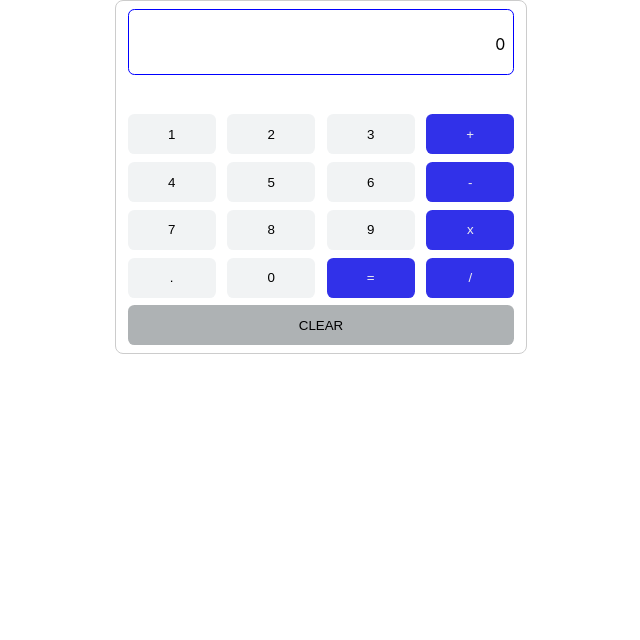
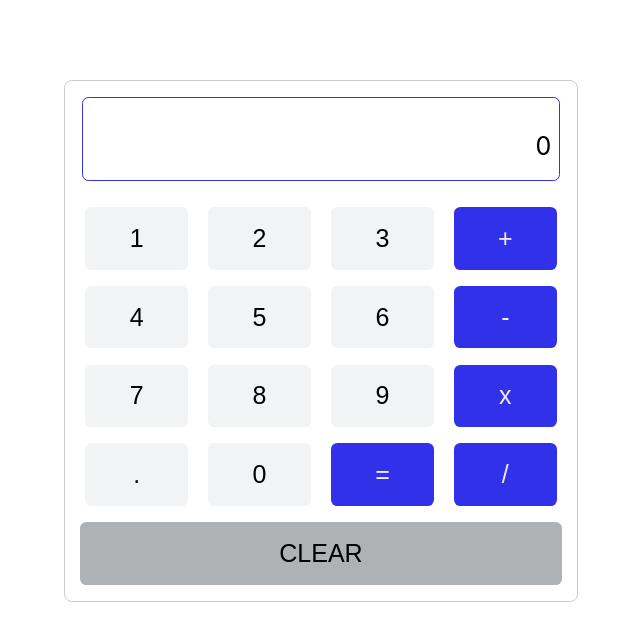
Before and after one commit to Fbossio/calculator, a React (Create React App) app: page / in a window 1280 px wide. Shown: the top 640 px of the page, without its empty margins (319-959 px from the left). Built offline with nearby package versions, Linux system fonts and the light colour scheme.

Commit message:
Change styles and fix a bug with the display of zeros

```diff
--- a/src/components/Button/Button.module.css
+++ b/src/components/Button/Button.module.css
@@ -1,10 +1,11 @@
 .btn {
-  height: 2.5rem;
-  width: 5.5rem;
+  height: 100%;
+  width: 20%;
   border-radius: 0.4rem;
   border: none;
   background-color: rgb(241, 243, 244);
   cursor: pointer;
+  font-size: 1.5625rem;
 }
 
 .oper {
--- a/src/components/Calculator/Calculator.jsx
+++ b/src/components/Calculator/Calculator.jsx
@@ -54,9 +54,24 @@ class Calculator extends Component {
   };
 
   handleZero = (e) => {
-    let pattern = /^0/;
-    if (!pattern.test(this.state.currentNumber)) {
-      this.setState({ currentNumber: this.state.currentNumber + e.value });
+    //let pattern = /^0/;
+    if (
+      /*!pattern.test(this.state.currentNumber)*/ this.state.currentNumber !==
+      "0"
+    ) {
+      if (!this.state.returned) {
+        this.setState({
+          currentNumber: this.state.currentNumber + e.value,
+          operatorFlag: false,
+          returned: false,
+        });
+      } else if (this.state.returned) {
+        this.setState({
+          currentNumber: "" + e.value,
+          operatorFlag: false,
+          returned: false,
+        });
+      }
     }
   };
 
@@ -110,7 +125,7 @@ class Calculator extends Component {
   render() {
     return (
       <div className={classes.container}>
-        <div className={classes.row}>
+        <div className={classes.rowContainer}>
           <Display value={this.state.currentNumber} />
         </div>
         <div className={classes.row}>
--- a/src/components/Calculator/Calculator.module.css
+++ b/src/components/Calculator/Calculator.module.css
@@ -1,15 +1,31 @@
 .container {
-  width: 32%;
-  height: 22rem;
+  width: 40vw;
+  height: 65vh;
   border: 1px solid #ccc;
   border-radius: 0.5rem;
   margin: auto;
   display: flex;
   flex-direction: column;
   justify-content: space-evenly;
+  margin-top: 10vh;
 }
 
 .row {
   display: flex;
   justify-content: space-evenly;
+  height: 12%;
 }
+
+.rowContainer {
+  display: flex;
+  justify-content: space-evenly;
+  height: 18%;
+}
+
+@media (max-width: 1024px) {
+  .container {
+    width: 98vw;
+    height: 98vh;
+    margin-top: 0vh;
+  }
+}
--- a/src/components/ClearButton/ClearButton.module.css
+++ b/src/components/ClearButton/ClearButton.module.css
@@ -1,8 +1,9 @@
 .clear {
-  height: 2.5rem;
+  height: 100%;
   width: 94%;
   border-radius: 0.4rem;
   border: none;
   background-color: rgb(174, 178, 180);
   cursor: pointer;
+  font-size: 1.5625rem;
 }
--- a/src/components/Display/Display.module.css
+++ b/src/components/Display/Display.module.css
@@ -1,14 +1,16 @@
 .display {
-  height: 3rem;
+  height: 70%;
   width: 90%;
   border-radius: 0.4rem;
-  border: 1px solid blue;
+  border: 1px solid rgb(49, 49, 233);
   background-color: white;
   margin-bottom: 2rem;
   padding: 0.5rem;
+  overflow: hidden;
 }
 
 .numbers {
   display: flex;
   justify-content: flex-end;
+  font-size: 1.5625rem;
 }
```
